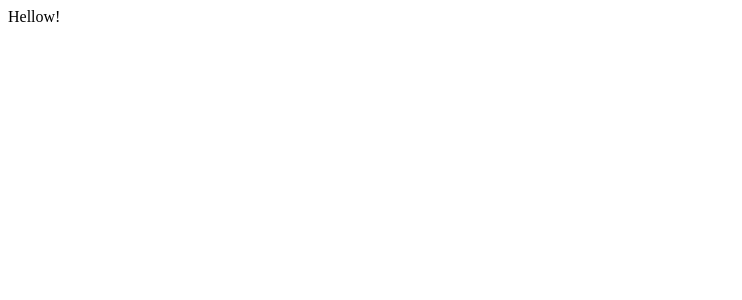
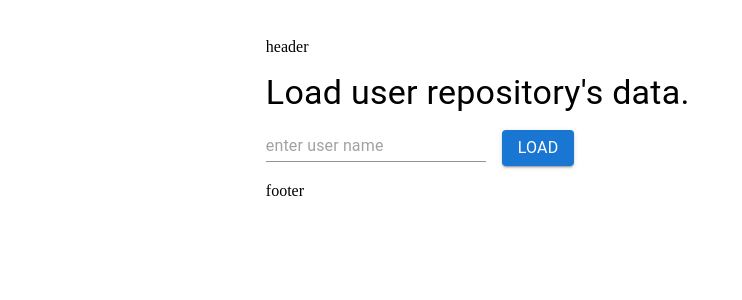
Before and after one commit to DmitriyS87/test-github, a React app: page / in a window 1280 px wide. Shown: the top 300 px of the page, without its empty margins (0-742 px from the left). Built offline with nearby package versions, Linux system fonts and the light colour scheme.

Commit message:
added style-loader, formik, made simple form to set user account name

```diff
--- a/package.json
+++ b/package.json
@@ -17,7 +17,9 @@
     "@types/webpack": "^4.41.26",
     "babel-loader": "^8.2.2",
     "clean-webpack-plugin": "^3.0.0",
+    "css-loader": "^5.0.2",
     "html-webpack-plugin": "^5.0.0",
+    "mini-css-extract-plugin": "^1.3.6",
     "typescript": "^4.1.3",
     "webpack": "^5.21.2",
     "webpack-cli": "^4.5.0",
@@ -28,6 +30,7 @@
     "@emotion/styled": "^11.1.5",
     "@material-ui/core": "^5.0.0-alpha.24",
     "@material-ui/styles": "^5.0.0-alpha.24",
+    "formik": "^2.2.6",
     "react": "^17.0.1",
     "react-dom": "^17.0.1",
     "react-router-dom": "^5.2.0"
--- /dev/null
+++ b/src/assets/styles.css
@@ -0,0 +1,9 @@
+.app {
+    display: flex;
+    flex-direction: column;
+    padding: 30px 20px;
+}
+
+.wrapper {
+    margin: 0 auto;
+}
--- a/src/modules/app/App.tsx
+++ b/src/modules/app/App.tsx
@@ -1,8 +1,54 @@
 import React, { FC } from "react";
 import Box from "@material-ui/core/Box";
+import Grid from "@material-ui/core/Grid";
+import { Formik } from "formik";
+import TextField from "@material-ui/core/TextField";
+import Button from "@material-ui/core/Button";
+import Typography from "@material-ui/core/Typography";
 
 export const App: FC<{}> = () => {
-   return (
-      <Box>Hellow!</Box>
-   );
+  return (
+    <Box className="wrapper" >
+      <Box mb={2}>header</Box>
+      <Box>
+        <Grid container spacing={2}>
+          <Grid item xs={12}>
+            <Typography variant="h4" variantMapping={{ h3: "h1" }}>
+              Load user repository's data.
+            </Typography>
+          </Grid>
+          <Grid item xs={12}>
+            <Formik
+              initialValues={{ user: "" }}
+              onSubmit={() => console.log("submit")}
+            >
+              {({ handleSubmit, isSubmitting }) => (
+                <form onSubmit={handleSubmit}>
+                  <Grid container spacing={2}>
+                    <Grid item>
+                      <TextField
+                        name="user"
+                        placeholder="enter user name"
+                        variant="standard"
+                      />
+                    </Grid>
+                    <Grid item>
+                      <Button
+                        disabled={isSubmitting}
+                        type="submit"
+                        variant="contained"
+                      >
+                        <Typography>load</Typography>
+                      </Button>
+                    </Grid>
+                  </Grid>
+                </form>
+              )}
+            </Formik>
+          </Grid>
+        </Grid>
+      </Box>
+      <Box mt={2}>footer</Box>
+    </Box>
+  );
 };
--- a/webpack.config.js
+++ b/webpack.config.js
@@ -1,5 +1,6 @@
 const path = require("path");
 const HtmlWebpackPlugin = require("html-webpack-plugin");
+const MiniCssExtractPlugin = require("mini-css-extract-plugin");
 const { CleanWebpackPlugin } = require("clean-webpack-plugin");
 
 module.exports = {
@@ -19,6 +20,11 @@ module.exports = {
         use: "babel-loader",
         exclude: /node_modules/,
       },
+      {
+        test: /\.css$/i,
+        use: [MiniCssExtractPlugin.loader, "css-loader"],
+        exclude: /node_modules/,
+      },
     ],
   },
   resolve: {
@@ -30,6 +36,7 @@ module.exports = {
   },
   plugins: [
     new CleanWebpackPlugin({ cleanStaleWebpackAssets: false }),
+    new MiniCssExtractPlugin(),
     new HtmlWebpackPlugin({
       title: "Hot Module Replacement",
       template: "./src/index.html",
```
Also changed, not shown: src/modules/app/module.tsx (+4 -5 lines), 1 other file (tests, documents, lock files or other folders).
